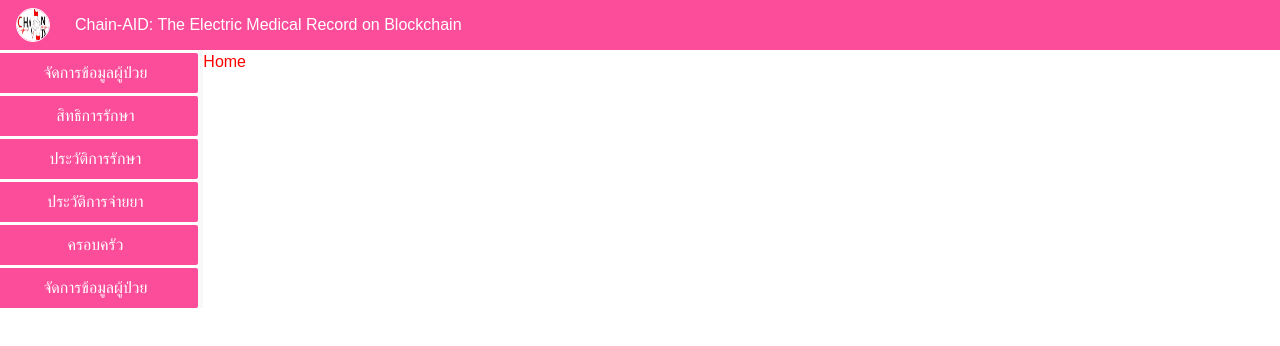
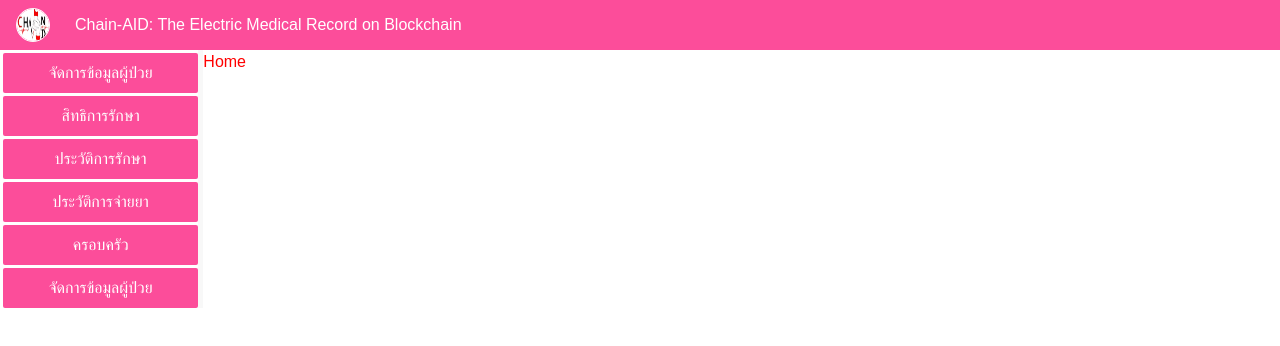
Before and after one commit to kukiat/chain-aid, a React (Create React App) app: page / in a window 1280 px wide. Shown: the top 346 px of the page. Built offline with nearby package versions, Linux system fonts and the light colour scheme.

Commit message:
margin sas

```diff
--- a/src/App.css
+++ b/src/App.css
@@ -36,15 +36,3 @@
 .text-pink {
   color: "#FB0910";
 }
-
-.navbar {
-
-}
-
-.navigation {
-
-}
-
-.manage {
-
-}
--- a/src/Styles/navigation.css
+++ b/src/Styles/navigation.css
@@ -25,6 +25,6 @@ p:hover {
 .navigation-btn:hover {
   background-color: #ed3887;
 }
- .left {
-   margin-left: 3.5%;
+.left {
+   margin-left: 18px;
  }
--- a/src/components/navigation/Navigation.js
+++ b/src/components/navigation/Navigation.js
@@ -49,6 +49,6 @@ export default class Navigation extends React.Component {
           </Link>
         </div>
       </div>
-    );
+    )
   }
 }
```
